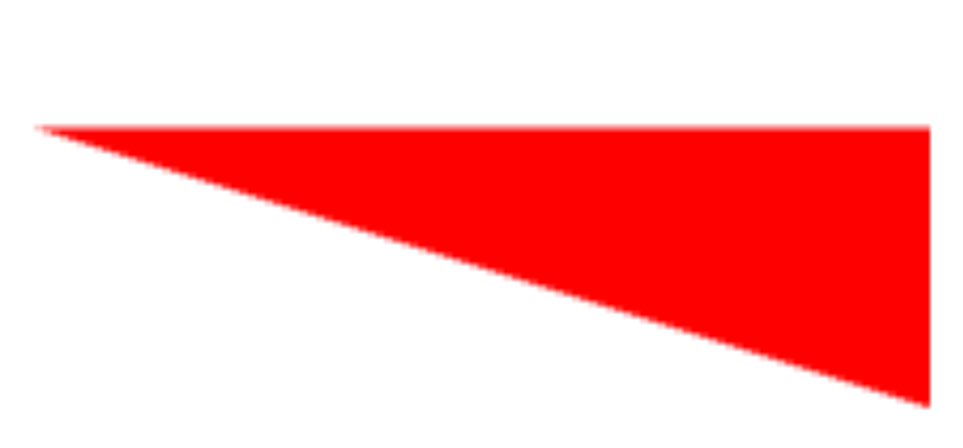
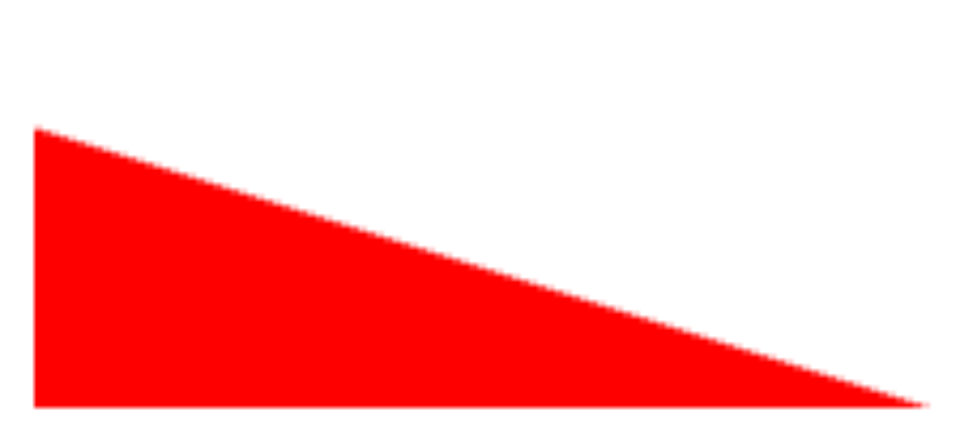
Before and after one commit to hjeomdev/webxr-api, a plain HTML site: page ch2/index.html in a window 1280 px wide. Shown: the whole page, without its empty margins (166-1129 px from the left). Drawn offline with Linux system fonts and the light colour scheme.

Commit message:
[UPDATE] WebGL 2차원 삼각형 모양 변경

```diff
--- a/ch2/index.html
+++ b/ch2/index.html
@@ -49,7 +49,7 @@
 
     const coordinates = [ // 정점 위치
         -0.7, 0.7,
-        0.7, 0.7,
+        -0.7, 0,
         // -0.7, 0,
         0.7, 0,
     ];
```
